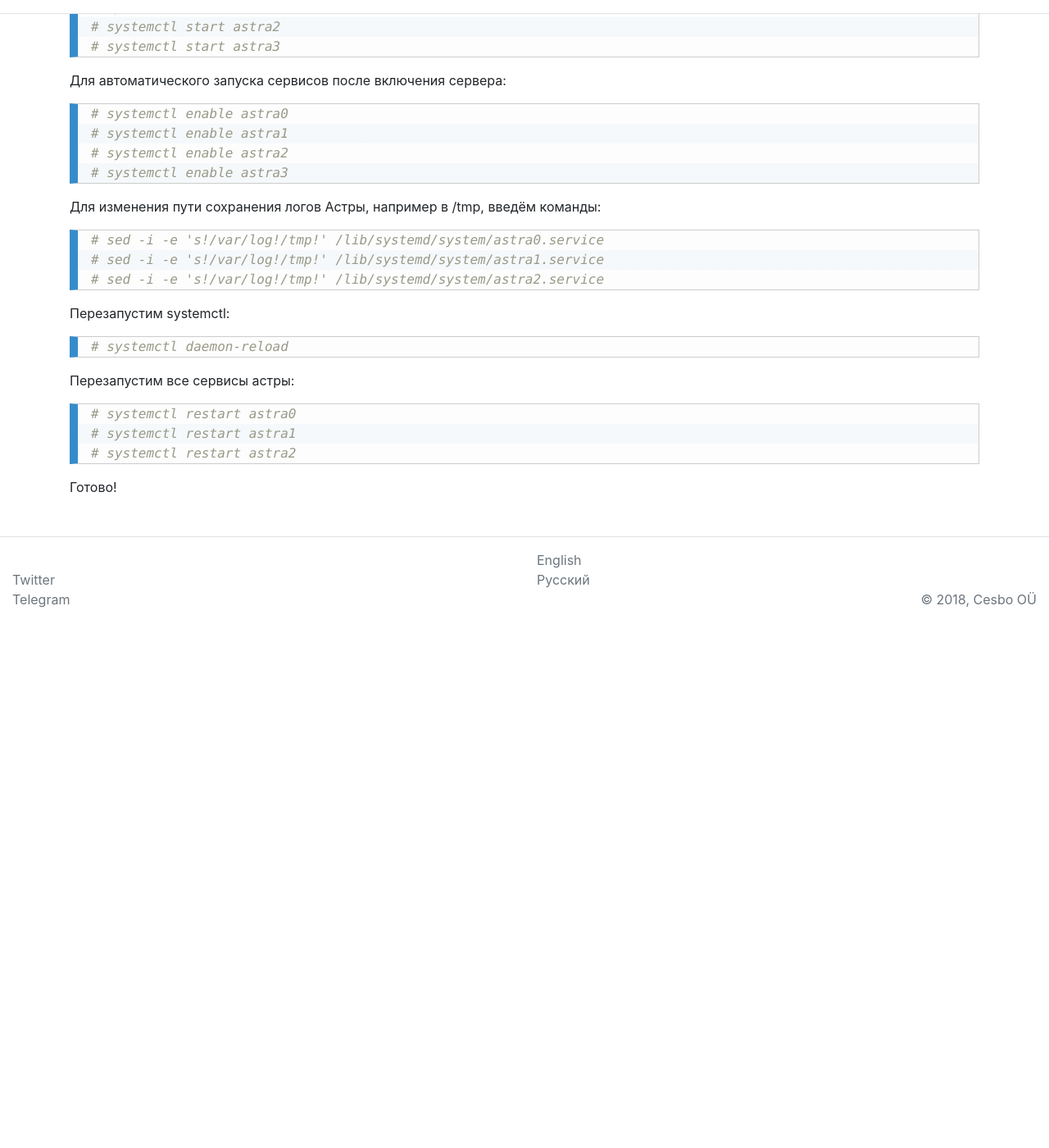
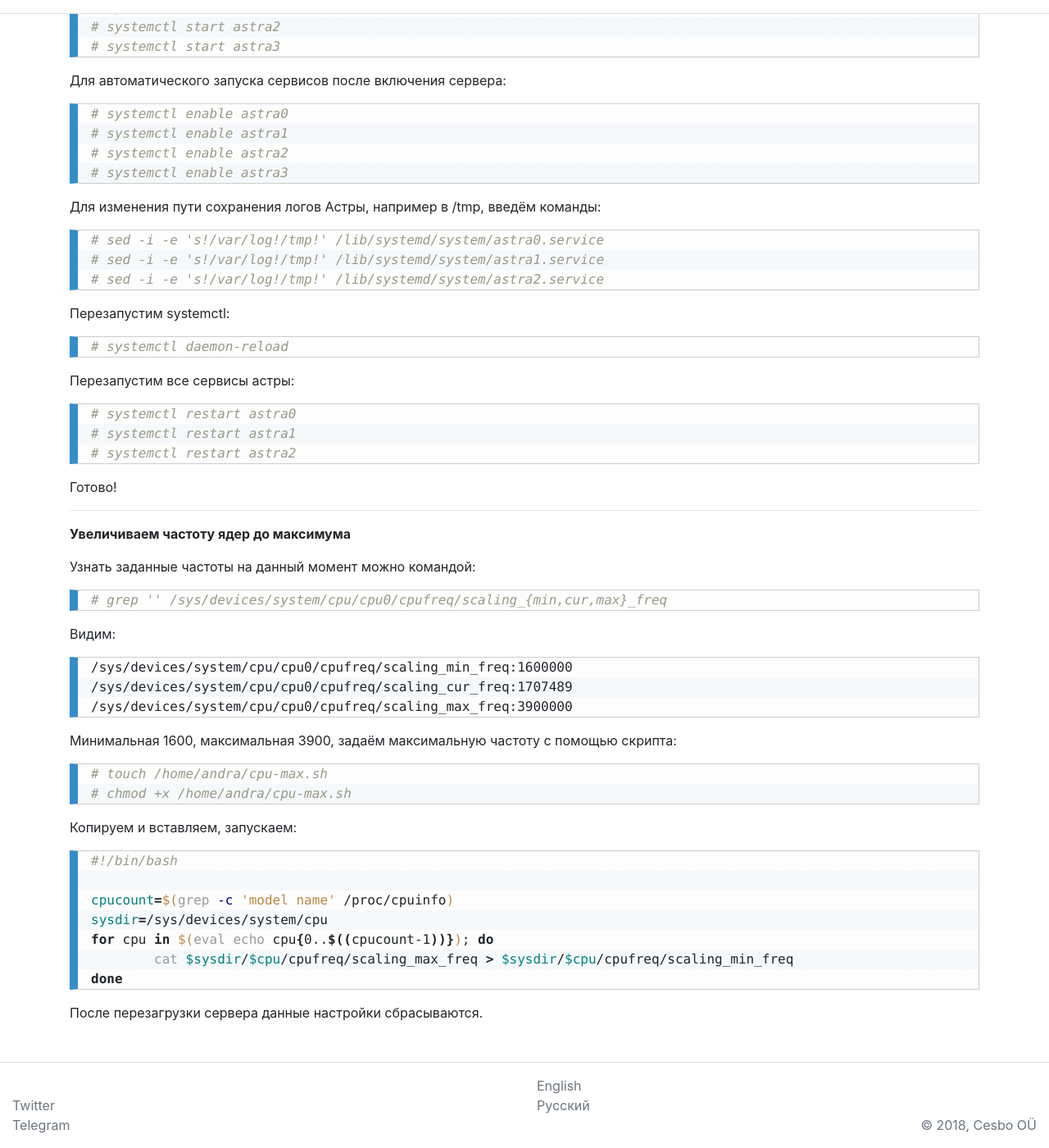
Before and after one commit to ramzes1401ss3/cesbo-www, a Jekyll site: the page built from ru/_posts/2018-11-28-install-on-debian9-x86_64.md, in a window 1280 px wide and 1400 px high, scrolled down 5281 px. Shown: the whole window at 82% size. Built offline with Jekyll 4.4.1, drawn with Linux system fonts in a browser that asks for light colours; our own code applies the rules of GitHub Pages for plain Markdown files; before the commit the page ends 6040 px from its top, so only the background shows below that; some of the changed text lies outside the part shown.

Commit message:
Update 2018-11-28-install-on-debian9-x86_64.md

````diff
--- a/ru/_posts/2018-11-28-install-on-debian9-x86_64.md
+++ b/ru/_posts/2018-11-28-install-on-debian9-x86_64.md
@@ -309,3 +309,36 @@ admin:admin - логин:пароль по умолчанию.
 # systemctl restart astra2
 ```
 Готово!
+
+---
+**Увеличиваем частоту ядер до максимума**
+
+Узнать заданные частоты на данный момент можно командой:
+
+``` sh
+# grep '' /sys/devices/system/cpu/cpu0/cpufreq/scaling_{min,cur,max}_freq
+```
+Видим:
+
+``` sh
+/sys/devices/system/cpu/cpu0/cpufreq/scaling_min_freq:1600000
+/sys/devices/system/cpu/cpu0/cpufreq/scaling_cur_freq:1707489
+/sys/devices/system/cpu/cpu0/cpufreq/scaling_max_freq:3900000
+```
+Минимальная 1600, максимальная 3900, задаём максимальную частоту с помощью скрипта:
+``` sh
+# touch /home/andra/cpu-max.sh
+# chmod +x /home/andra/cpu-max.sh
+```
+Копируем и вставляем, запускаем:
+
+``` sh
+#!/bin/bash
+
+cpucount=$(grep -c 'model name' /proc/cpuinfo)
+sysdir=/sys/devices/system/cpu
+for cpu in $(eval echo cpu{0..$((cpucount-1))}); do
+        cat $sysdir/$cpu/cpufreq/scaling_max_freq > $sysdir/$cpu/cpufreq/scaling_min_freq
+done
+```
+После перезагрузки сервера данные настройки сбрасываются.
````
Also changed, not shown: other parts of ru/_posts/2018-11-28-install-on-debian9-x86_64.md (+1 -1 lines).
